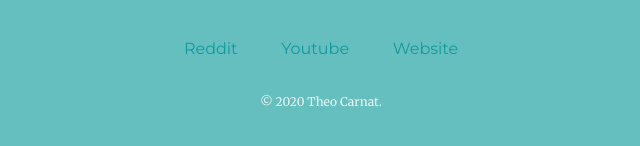
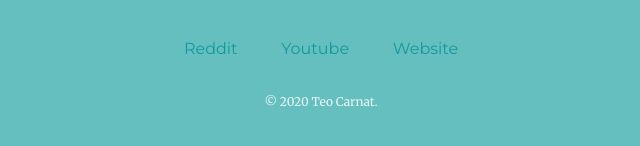
Before and after one commit to teo-hub-2/tindog, a plain HTML site: page index.html in a window 1280 px wide. Shown: the part 3086-3232 px from the top of the page, 319-959 px from the left. Drawn offline with Linux system fonts and the light colour scheme.

Commit message:
Update index.html

```diff
--- a/index.html
+++ b/index.html
@@ -90,7 +90,7 @@
       <a class="footer-link" href="https://teo-hub-2.github.io/index.html/"
         >Website</a
       >
-      <p class="copyright">© 2020 Theo Carnat.</p>
+      <p class="copyright">© 2020 Teo Carnat.</p>
     </div>
   </body>
 </html>
```
